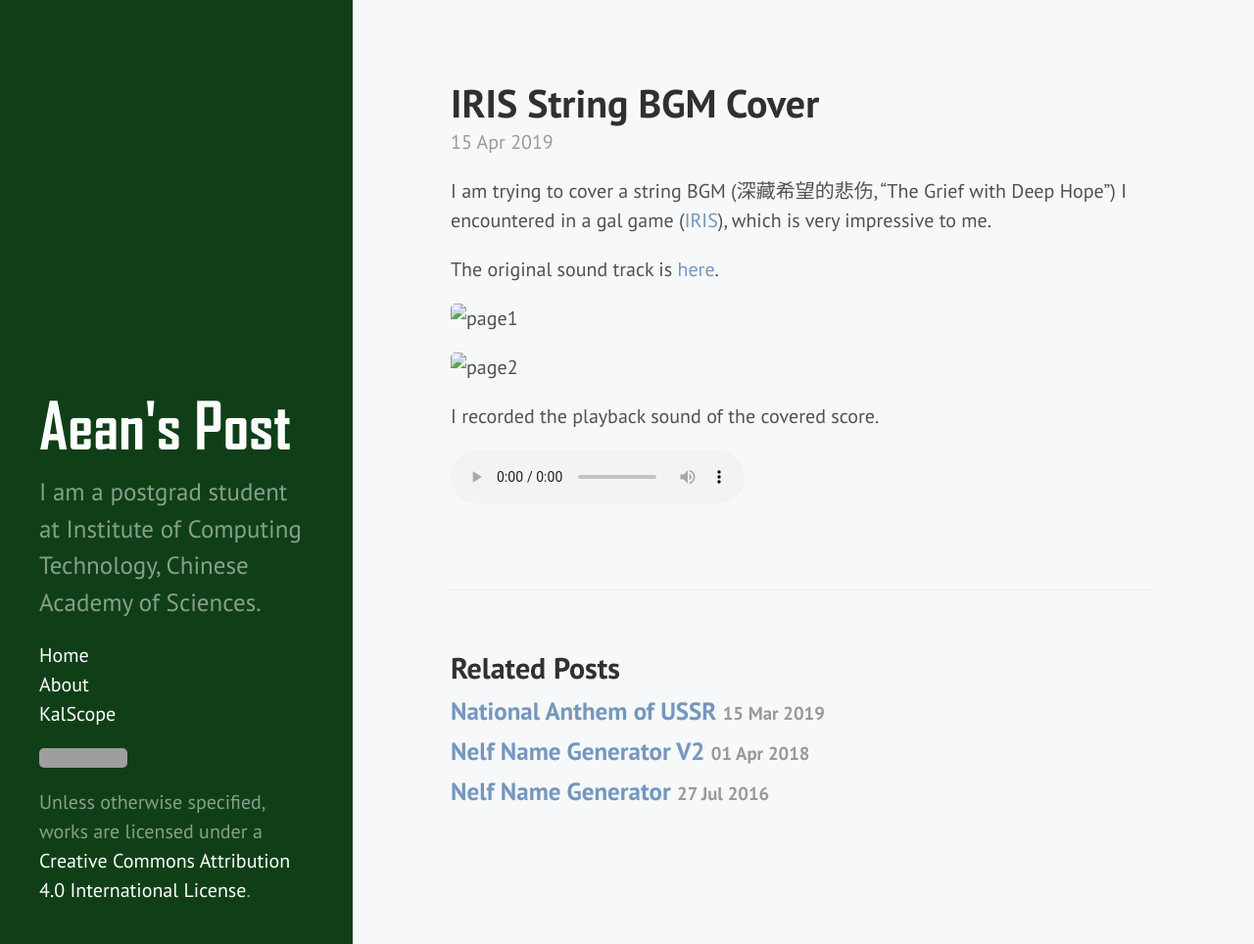
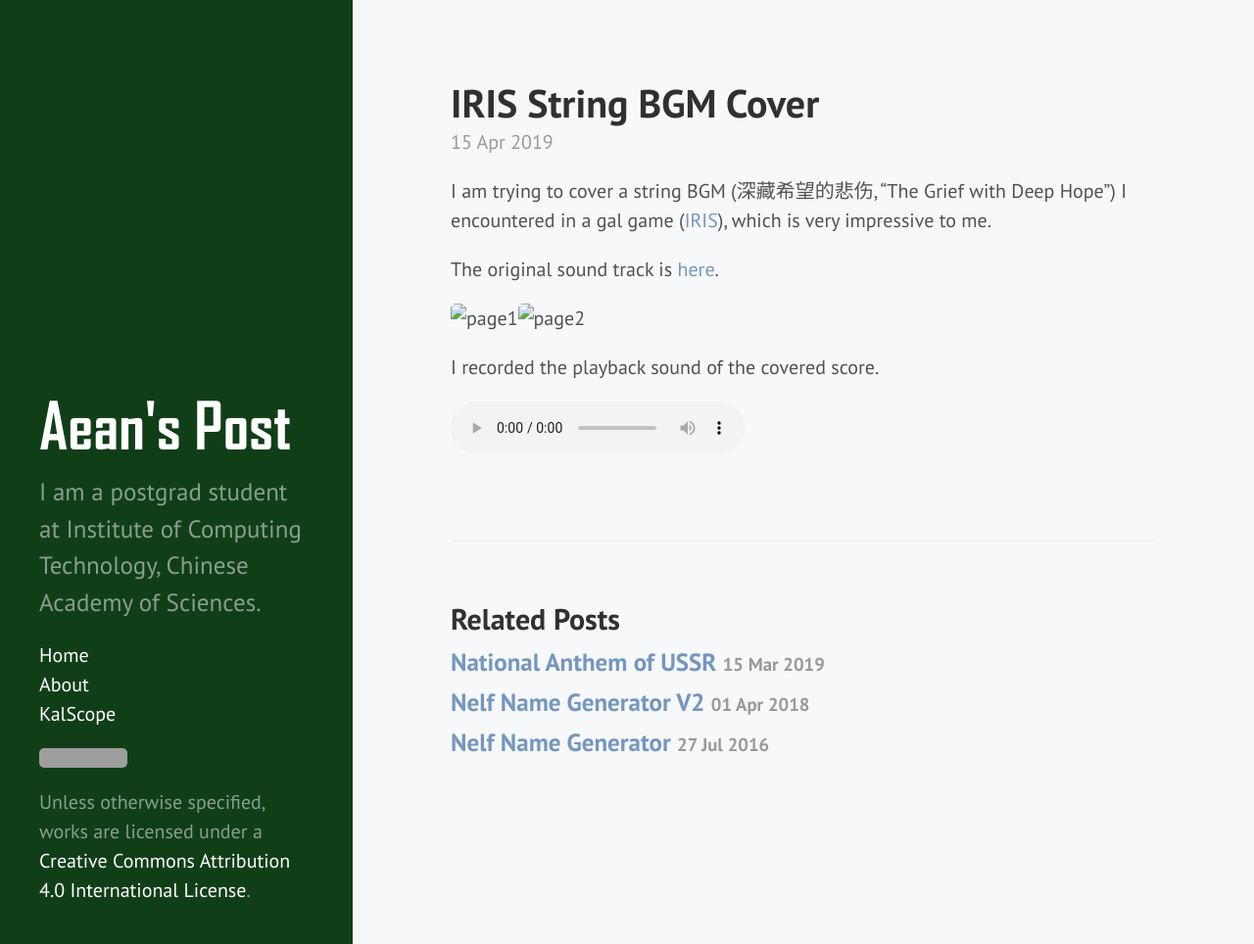
Before and after one commit to AeanSR/AeanSR.github.io, a Jekyll site: the page built from _posts/2019-04-15-iris-string-bgm-cover.md, in a window 1280 px wide and 964 px high. Shown: the whole window at 98% size. Built offline with Jekyll 4.4.1, drawn with Linux system fonts in a browser that asks for light colours; grey boxes are pictures that could not be loaded.

Commit message:
Update 2019-04-15-iris-string-bgm-cover.md

```diff
--- a/_posts/2019-04-15-iris-string-bgm-cover.md
+++ b/_posts/2019-04-15-iris-string-bgm-cover.md
@@ -7,11 +7,11 @@ I am trying to cover a string BGM (深藏希望的悲伤, "The Grief with Deep H
 
 The original sound track is [here](http://music.163.com/dj?id=2056267351&userid=120051629).
 
-<div class="row">
-  <div class="column">
+<div style="clear:both;display:table;">
+  <div style="float:left;width:50%;">
     <img src="ext/Iris-mp5-1.png" alt="page1" style="width:100%">
   </div>
-  <div class="column">
+  <div style="float:left;width:50%;">
     <img src="ext/Iris-mp5-2.png" alt="page2" style="width:100%">
   </div>
 </div>
```
